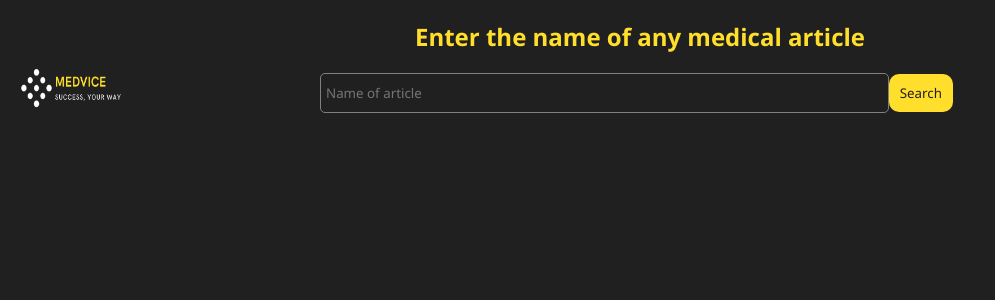
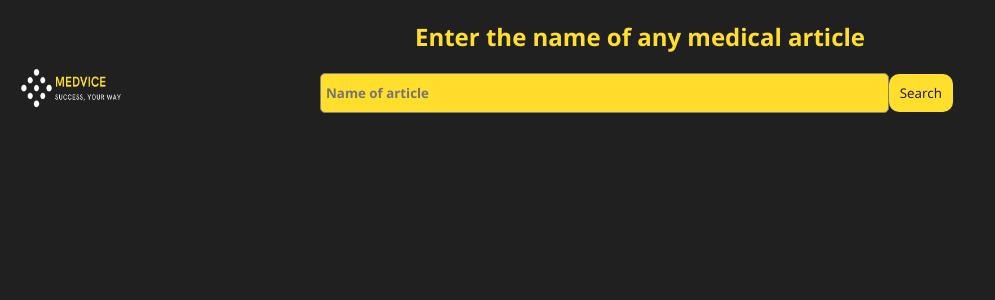
Before and after one commit to AlexanderJernstrom/medvice, a React (Create React App) app: page / in a window 1280 px wide. Both pictures are taken after a click on the element 639 px from the left and 159 px from the top of the page. Shown: the top 300 px of the page, without its empty margins (0-995 px from the left). Built offline with nearby package versions, Linux system fonts and the light colour scheme.

Commit message:
changed the color of input field

```diff
--- a/src/App.css
+++ b/src/App.css
@@ -12,6 +12,18 @@ body {
   background-color: transparent;
   width: 87%;
   color: #ffffff;
+}
+
+.search-input-article-search {
+  outline: none;
+  padding: 10px 5px;
+  font-family: "Segoe UI";
+  border-radius: 5px;
+  border: 0.5px solid grey;
+  width: 87%;
+  background-color: #ffdf2b;
+  color: #202020;
+  font-weight: bold;
 }
 
 .search-button {
--- a/src/App.tsx
+++ b/src/App.tsx
@@ -62,7 +62,7 @@ const App: React.FC = () => {
         </h2>
         <div style={{ width: "100%" }}>
           <input
-            className="search-input"
+            className="search-input-article-search"
             placeholder="Name of article"
             onChange={onChange}
             value={text}
```
Also changed, not shown: 11 other files (tests, documents, lock files or other folders).
